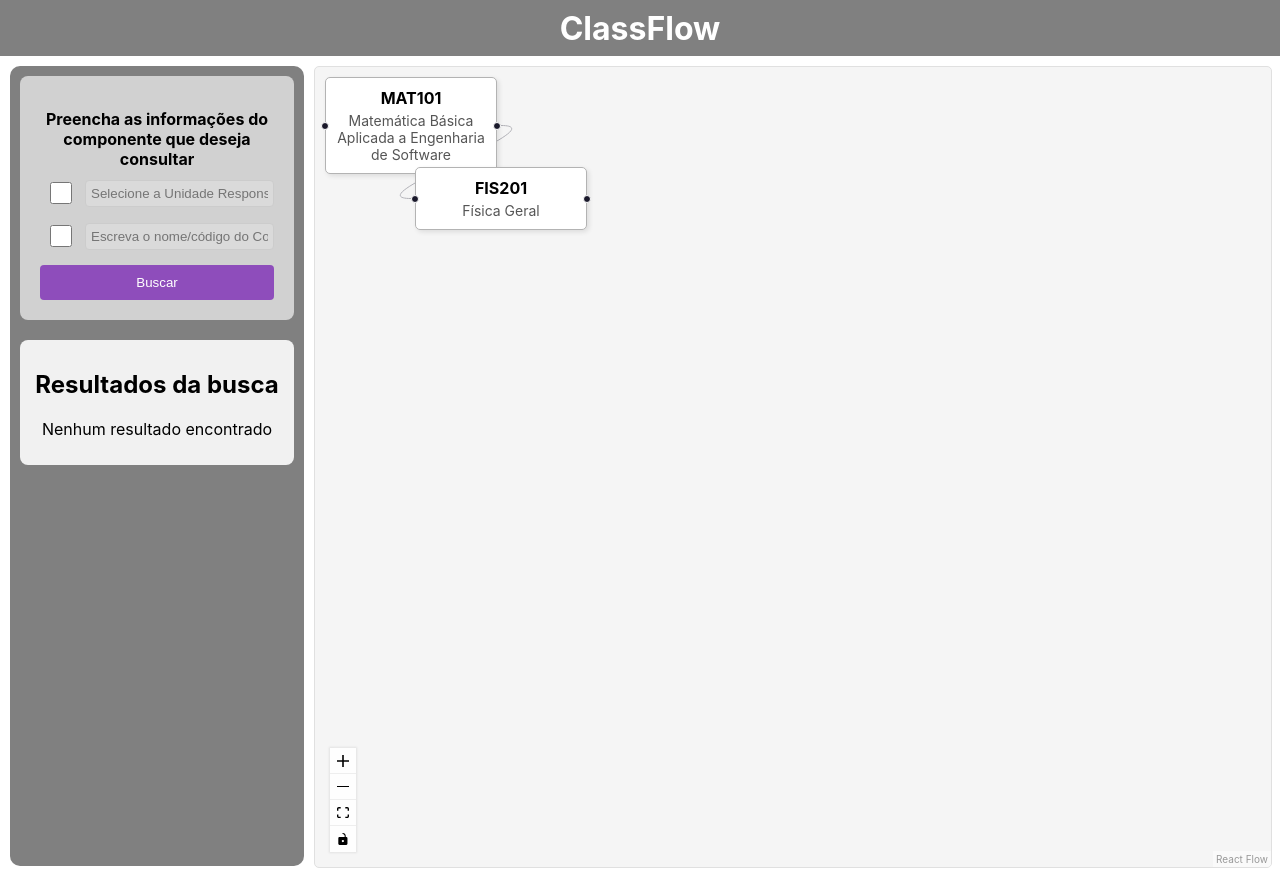
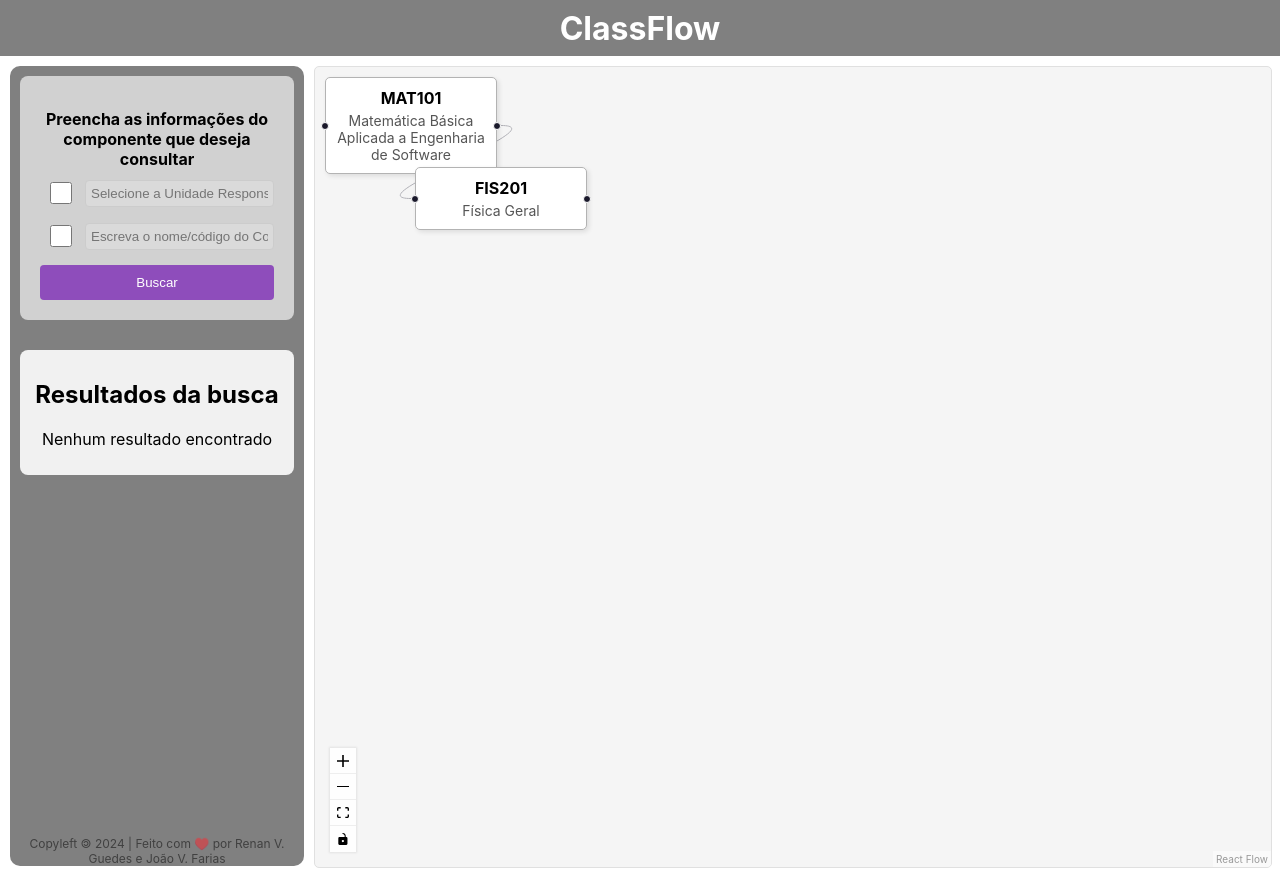
Before and after one commit to projeto-de-algoritmos-2024/Grafos1_UnBFlow, a React (Create React App) app in the folder frontend/: page / in a window 1280 px wide. Built offline with nearby package versions, Linux system fonts and the light colour scheme.

Commit message:
feat(frontend): add credits for copyleft

```diff
--- a/frontend/src/components/SearchArea/index.tsx
+++ b/frontend/src/components/SearchArea/index.tsx
@@ -20,6 +20,7 @@ function SearchArea() {
         <div className="searchArea">
             <SearchForm onSearch={handleSearch} />
             <SearchResults results={results} />
+            <span>Copyleft 🄯  2024 | Feito com ♥️ por Renan V. Guedes e João V. Farias</span>
         </div>
     );
 }
--- a/frontend/src/components/SearchArea/style.css
+++ b/frontend/src/components/SearchArea/style.css
@@ -2,4 +2,12 @@
     background-color: gray;
     height: 100vh;
     border-radius: 10px;
+    display: flex;
+    flex-direction: column;
 }
+
+.searchArea > span {
+    margin-top: auto;
+    color: rgb(0, 0, 0, 0.5);
+    font-size: 0.75rem;
+}
```
